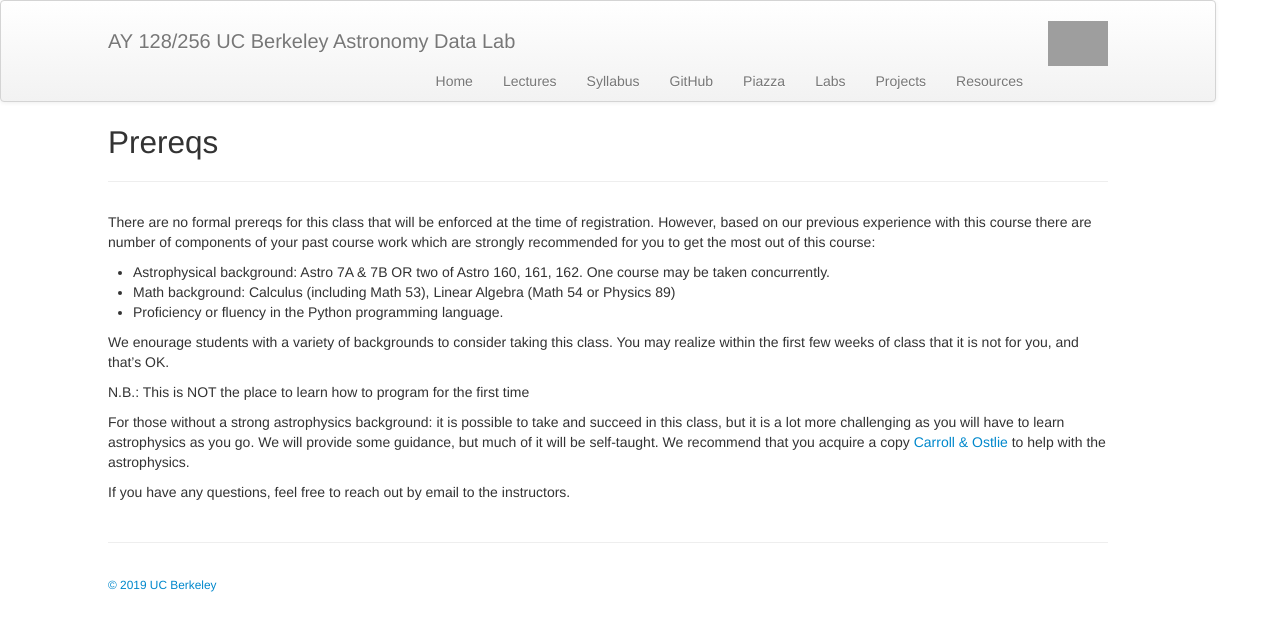
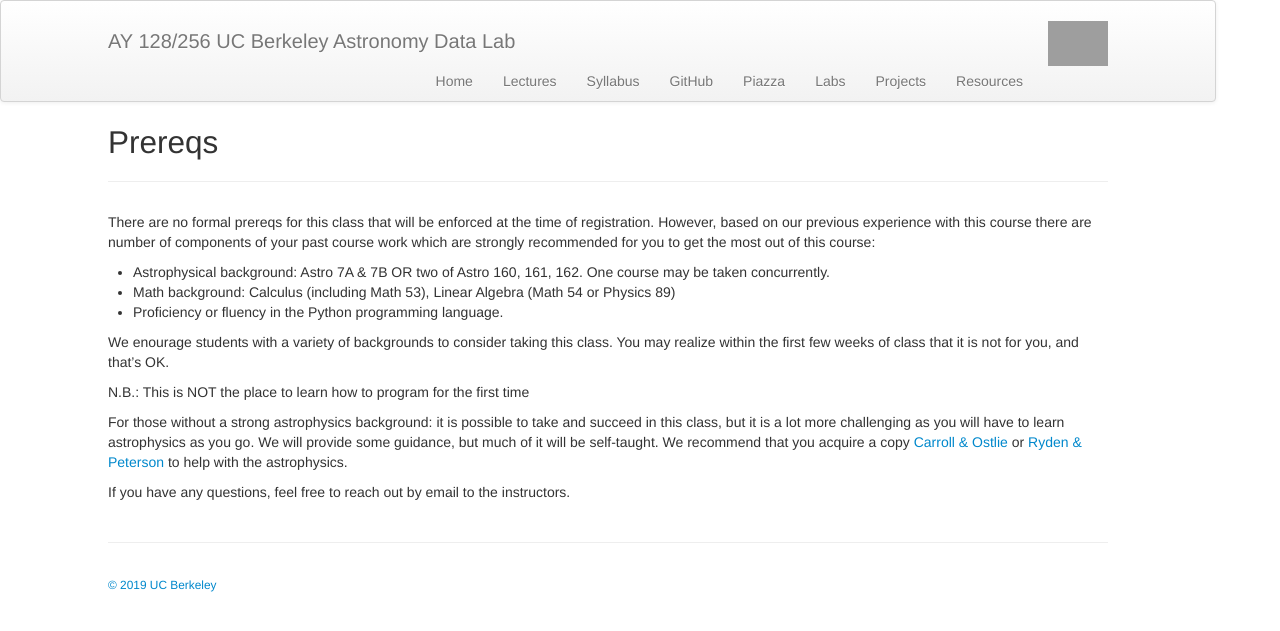
Before and after one commit to ucb-datalab/ucb-datalab.github.io, a Jekyll site: the page built from pages/prereq.md, in a window 1280 px wide. Shown: the top 631 px of the page. Built offline with Jekyll 4.4.1, drawn with Linux system fonts in a browser that asks for light colours; grey boxes are pictures that could not be loaded.

Commit message:
added Ryden

```diff
--- a/pages/prereq.md
+++ b/pages/prereq.md
@@ -15,7 +15,7 @@ We enourage students with a variety of backgrounds to consider taking this class
 
 N.B.: This is NOT the place to learn how to program for the first time
 
-For those without a strong astrophysics background: it is possible to take and succeed in this class, but it is a lot more challenging as you will have to learn astrophysics as you go.  We will provide some guidance, but much of it will be self-taught.  We recommend that you acquire a copy [Carroll & Ostlie](https://www.amazon.com/Introduction-Modern-Astrophysics-Bradley-Carroll-dp-1108422160/dp/1108422160/ref=mt_hardcover?_encoding=UTF8&me=&qid=) to help with the astrophysics.
+For those without a strong astrophysics background: it is possible to take and succeed in this class, but it is a lot more challenging as you will have to learn astrophysics as you go.  We will provide some guidance, but much of it will be self-taught.  We recommend that you acquire a copy [Carroll & Ostlie](https://www.amazon.com/Introduction-Modern-Astrophysics-Bradley-Carroll-dp-1108422160/dp/1108422160/ref=mt_hardcover?_encoding=UTF8&me=&qid=) or [Ryden & Peterson](https://www.amazon.com/Foundations-Astrophysics-Barbara-S-Ryden/dp/0321595580) to help with the astrophysics.
 
 
 If you have any questions, feel free to reach out by email to the instructors.
```
